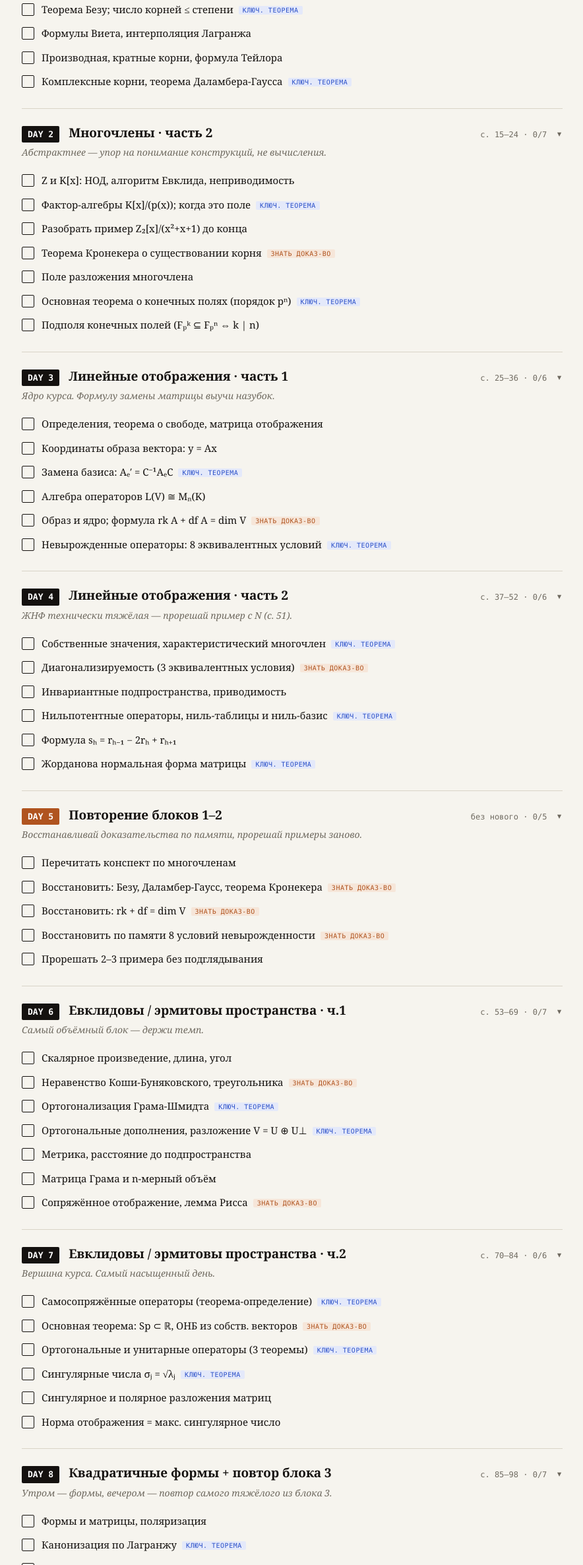
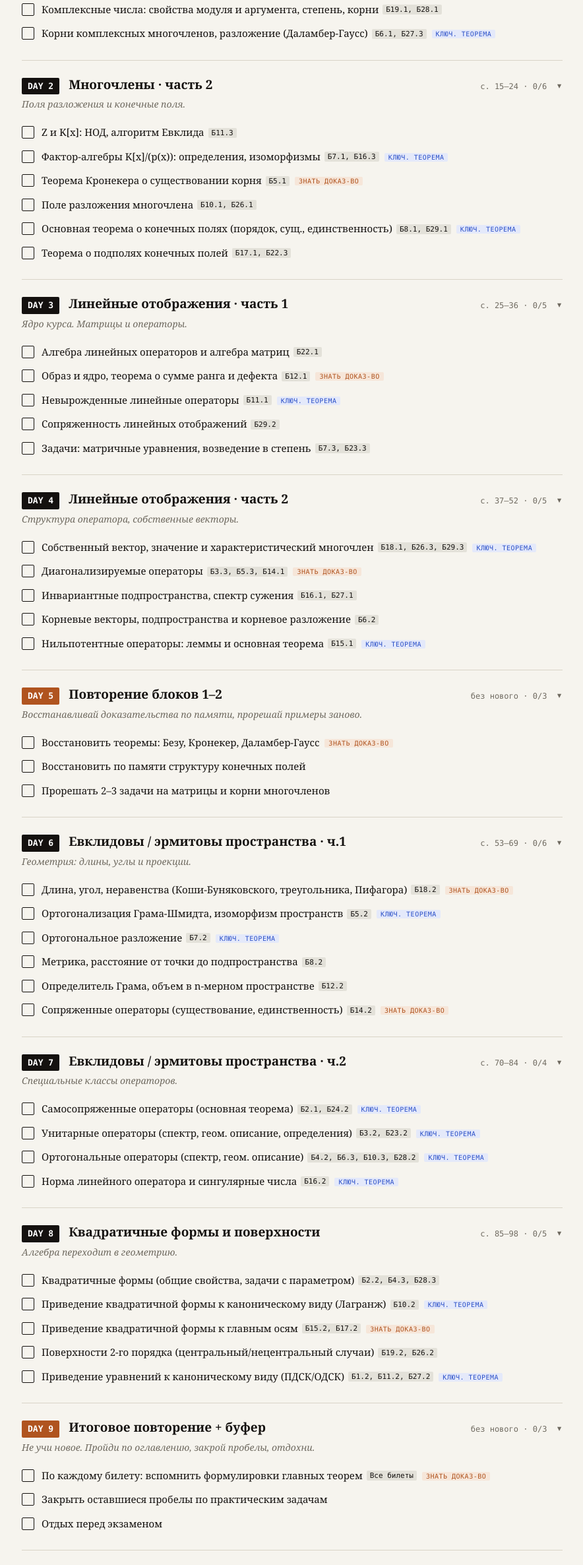
Before and after one commit to mtvxlqq/LinalCheckList, a plain HTML site: page index.html in a window 1280 px wide. Shown: the part 428-2800 px from the top of the page at 66% size, without its empty margins (197-1081 px from the left). Drawn offline with Linux system fonts and the light colour scheme.

Commit message:
Update index.html

```diff
--- a/index.html
+++ b/index.html
@@ -55,11 +55,12 @@
   .item.checked .box::after { content: '✓'; color: #fff; font-size: 13px; font-weight: bold; line-height: 1; }
   .item-text { font-size: 15px; }
   .item.checked .item-text { color: var(--muted); text-decoration: line-through; text-decoration-thickness: 1px; }
+
   .tag { font-family: 'SF Mono', Consolas, monospace; font-size: 10px; letter-spacing: .5px; text-transform: uppercase; padding: 1px 6px; border-radius: 2px; margin-left: 8px; vertical-align: middle; white-space: nowrap; }
   .tag.key { background: var(--accent-soft); color: var(--accent); }
   .tag.proof { background: var(--review-soft); color: var(--review); }
+  .t-ref { font-family: 'SF Mono', Consolas, monospace; font-size: 11px; color: var(--ink); background: #e3e1d9; padding: 1px 5px; border-radius: 2px; margin-left: 6px; vertical-align: middle; white-space: nowrap; }
 
-  /* Стили для блока билетов */
   .tickets-wrap { margin-top: 50px; border-top: 2px solid var(--ink); padding-top: 30px; margin-bottom: 40px; }
   .tickets-grid { display: grid; grid-template-columns: repeat(auto-fill, minmax(250px, 1fr)); gap: 16px; margin-top: 20px; }
   .ticket-card { background: rgba(255, 255, 255, 0.35); border: 1px solid var(--rule); padding: 16px; border-radius: 2px; }
@@ -114,7 +115,7 @@
   <div class="legend">
     <span><i class="swatch" style="background:var(--accent)"></i> ключевая теорема</span>
     <span><i class="swatch" style="background:var(--review)"></i> знать доказательство</span>
-    <span><i class="swatch" style="background:var(--ink)"></i> день изучения</span>
+    <span><i class="swatch" style="background:#e3e1d9"></i> номера билетов</span>
   </div>
 
   <button class="reset" id="reset">↺ Сбросить отметки</button>
@@ -123,95 +124,82 @@
 <script>
 var PLAN = [
   { day: 1, kind: 'study', title: 'Многочлены · часть 1', pages: 'с. 3–14',
-    note: 'Много техники — деление и разложение прорешай руками.',
+    note: 'Основы многочленов и комплексные числа.',
     items: [
-      ['Алгебра многочленов: K[x], таблица умножения eᵢeⱼ = eᵢ₊ⱼ', null],
-      ['Лемма о степени, целостность K[x], обратимые элементы', 'proof'],
-      ['Деление с остатком (существование + единственность)', 'key'],
-      ['Теорема Безу; число корней ≤ степени', 'key'],
-      ['Формулы Виета, интерполяция Лагранжа', null],
-      ['Производная, кратные корни, формула Тейлора', null],
-      ['Комплексные корни, теорема Даламбера-Гаусса', 'key'],
+      ['Алгебра многочленов над полем, теорема о делении с остатком', 'key', 'Б1.1, Б2.3, Б14.3'],
+      ['Значения и корни, теорема Безу, формулы Виета, интерполяция Лагранжа', 'key', 'Б3.1, Б24.1'],
+      ['Кратные корни и производная, формула Тейлора', 'proof', 'Б4.1, Б18.3, Б23.1'],
+      ['Комплексные числа: свойства модуля и аргумента, степень, корни', null, 'Б19.1, Б28.1'],
+      ['Корни комплексных многочленов, разложение (Даламбер-Гаусс)', 'key', 'Б6.1, Б27.3'],
     ]},
   { day: 2, kind: 'study', title: 'Многочлены · часть 2', pages: 'с. 15–24',
-    note: 'Абстрактнее — упор на понимание конструкций, не вычисления.',
+    note: 'Поля разложения и конечные поля.',
     items: [
-      ['Z и K[x]: НОД, алгоритм Евклида, неприводимость', null],
-      ['Фактор-алгебры K[x]/(p(x)); когда это поле', 'key'],
-      ['Разобрать пример Z₂[x]/(x²+x+1) до конца', null],
-      ['Теорема Кронекера о существовании корня', 'proof'],
-      ['Поле разложения многочлена', null],
-      ['Основная теорема о конечных полях (порядок pⁿ)', 'key'],
-      ['Подполя конечных полей (Fₚᵏ ⊆ Fₚⁿ ⇔ k | n)', null],
+      ['Z и K[x]: НОД, алгоритм Евклида', null, 'Б11.3'],
+      ['Фактор-алгебры K[x]/(p(x)): определения, изоморфизмы', 'key', 'Б7.1, Б16.3'],
+      ['Теорема Кронекера о существовании корня', 'proof', 'Б5.1'],
+      ['Поле разложения многочлена', null, 'Б10.1, Б26.1'],
+      ['Основная теорема о конечных полях (порядок, сущ., единственность)', 'key', 'Б8.1, Б29.1'],
+      ['Теорема о подполях конечных полей', null, 'Б17.1, Б22.3'],
     ]},
   { day: 3, kind: 'study', title: 'Линейные отображения · часть 1', pages: 'с. 25–36',
-    note: 'Ядро курса. Формулу замены матрицы выучи назубок.',
+    note: 'Ядро курса. Матрицы и операторы.',
     items: [
-      ['Определения, теорема о свободе, матрица отображения', null],
-      ['Координаты образа вектора: y = Ax', null],
-      ['Замена базиса: Aₑ′ = C⁻¹AₑC', 'key'],
-      ['Алгебра операторов L(V) ≅ Mₙ(K)', null],
-      ['Образ и ядро; формула rk A + df A = dim V', 'proof'],
-      ['Невырожденные операторы: 8 эквивалентных условий', 'key'],
+      ['Алгебра линейных операторов и алгебра матриц', null, 'Б22.1'],
+      ['Образ и ядро, теорема о сумме ранга и дефекта', 'proof', 'Б12.1'],
+      ['Невырожденные линейные операторы', 'key', 'Б11.1'],
+      ['Сопряженность линейных отображений', null, 'Б29.2'],
+      ['Задачи: матричные уравнения, возведение в степень', null, 'Б7.3, Б23.3'],
     ]},
   { day: 4, kind: 'study', title: 'Линейные отображения · часть 2', pages: 'с. 37–52',
-    note: 'ЖНФ технически тяжёлая — прорешай пример с N (с. 51).',
+    note: 'Структура оператора, собственные векторы.',
     items: [
-      ['Собственные значения, характеристический многочлен', 'key'],
-      ['Диагонализируемость (3 эквивалентных условия)', 'proof'],
-      ['Инвариантные подпространства, приводимость', null],
-      ['Нильпотентные операторы, ниль-таблицы и ниль-базис', 'key'],
-      ['Формула sₕ = rₕ₋₁ − 2rₕ + rₕ₊₁', null],
-      ['Жорданова нормальная форма матрицы', 'key'],
+      ['Собственный вектор, значение и характеристический многочлен', 'key', 'Б18.1, Б26.3, Б29.3'],
+      ['Диагонализируемые операторы', 'proof', 'Б3.3, Б5.3, Б14.1'],
+      ['Инвариантные подпространства, спектр сужения', null, 'Б16.1, Б27.1'],
+      ['Корневые векторы, подпространства и корневое разложение', null, 'Б6.2'],
+      ['Нильпотентные операторы: леммы и основная теорема', 'key', 'Б15.1'],
     ]},
   { day: 5, kind: 'review', title: 'Повторение блоков 1–2', pages: 'без нового',
     note: 'Восстанавливай доказательства по памяти, прорешай примеры заново.',
     items: [
-      ['Перечитать конспект по многочленам', null],
-      ['Восстановить: Безу, Даламбер-Гаусс, теорема Кронекера', 'proof'],
-      ['Восстановить: rk + df = dim V', 'proof'],
-      ['Восстановить по памяти 8 условий невырожденности', 'proof'],
-      ['Прорешать 2–3 примера без подглядывания', null],
+      ['Восстановить теоремы: Безу, Кронекер, Даламбер-Гаусс', 'proof', ''],
+      ['Восстановить по памяти структуру конечных полей', null, ''],
+      ['Прорешать 2–3 задачи на матрицы и корни многочленов', null, ''],
     ]},
   { day: 6, kind: 'study', title: 'Евклидовы / эрмитовы пространства · ч.1', pages: 'с. 53–69',
-    note: 'Самый объёмный блок — держи темп.',
+    note: 'Геометрия: длины, углы и проекции.',
     items: [
-      ['Скалярное произведение, длина, угол', null],
-      ['Неравенство Коши-Буняковского, треугольника', 'proof'],
-      ['Ортогонализация Грама-Шмидта', 'key'],
-      ['Ортогональные дополнения, разложение V = U ⊕ U⊥', 'key'],
-      ['Метрика, расстояние до подпространства', null],
-      ['Матрица Грама и n-мерный объём', null],
-      ['Сопряжённое отображение, лемма Рисса', 'proof'],
+      ['Длина, угол, неравенства (Коши-Буняковского, треугольника, Пифагора)', 'proof', 'Б18.2'],
+      ['Ортогонализация Грама-Шмидта, изоморфизм пространств', 'key', 'Б5.2'],
+      ['Ортогональное разложение', 'key', 'Б7.2'],
+      ['Метрика, расстояние от точки до подпространства', null, 'Б8.2'],
+      ['Определитель Грама, объем в n-мерном пространстве', null, 'Б12.2'],
+      ['Сопряженные операторы (существование, единственность)', 'proof', 'Б14.2'],
     ]},
   { day: 7, kind: 'study', title: 'Евклидовы / эрмитовы пространства · ч.2', pages: 'с. 70–84',
-    note: 'Вершина курса. Самый насыщенный день.',
+    note: 'Специальные классы операторов.',
     items: [
-      ['Самосопряжённые операторы (теорема-определение)', 'key'],
-      ['Основная теорема: Sp ⊂ ℝ, ОНБ из собств. векторов', 'proof'],
-      ['Ортогональные и унитарные операторы (3 теоремы)', 'key'],
-      ['Сингулярные числа σⱼ = √λⱼ', 'key'],
-      ['Сингулярное и полярное разложения матриц', null],
-      ['Норма отображения = макс. сингулярное число', null],
+      ['Самосопряженные операторы (основная теорема)', 'key', 'Б2.1, Б24.2'],
+      ['Унитарные операторы (спектр, геом. описание, определения)', 'key', 'Б3.2, Б23.2'],
+      ['Ортогональные операторы (спектр, геом. описание)', 'key', 'Б4.2, Б6.3, Б10.3, Б28.2'],
+      ['Норма линейного оператора и сингулярные числа', 'key', 'Б16.2'],
     ]},
-  { day: 8, kind: 'study', title: 'Квадратичные формы + повтор блока 3', pages: 'с. 85–98',
-    note: 'Утром — формы, вечером — повтор самого тяжёлого из блока 3.',
+  { day: 8, kind: 'study', title: 'Квадратичные формы и поверхности', pages: 'с. 85–98',
+    note: 'Алгебра переходит в геометрию.',
     items: [
-      ['Формы и матрицы, поляризация', null],
-      ['Канонизация по Лагранжу', 'key'],
-      ['Приведение к главным осям', null],
-      ['Закон инерции, тип и сигнатура формы', 'proof'],
-      ['Критерий Сильвестра, теорема Якоби', 'key'],
-      ['Поверхности 2-го порядка (центр./нецентр. тип)', null],
-      ['Вечер: повтор самосопряжённых/ортогональных операторов', null],
+      ['Квадратичные формы (общие свойства, задачи с параметром)', null, 'Б2.2, Б4.3, Б28.3'],
+      ['Приведение квадратичной формы к каноническому виду (Лагранж)', 'key', 'Б10.2'],
+      ['Приведение квадратичной формы к главным осям', 'proof', 'Б15.2, Б17.2'],
+      ['Поверхности 2-го порядка (центральный/нецентральный случаи)', null, 'Б19.2, Б26.2'],
+      ['Приведение уравнений к каноническому виду (ПДСК/ОДСК)', 'key', 'Б1.2, Б11.2, Б27.2'],
     ]},
   { day: 9, kind: 'review', title: 'Итоговое повторение + буфер', pages: 'без нового',
     note: 'Не учи новое. Пройди по оглавлению, закрой пробелы, отдохни.',
     items: [
-      ['По каждому пункту оглавления: главная теорема + идея', 'proof'],
-      ['Закрыть оставшиеся пробелы', null],
-      ['Лёгкий прогон формул на отдельном листе', null],
-      ['Отдых перед экзаменом', null],
+      ['По каждому билету: вспомнить формулировки главных теорем', 'proof', 'Все билеты'],
+      ['Закрыть оставшиеся пробелы по практическим задачам', null, ''],
+      ['Отдых перед экзаменом', null, ''],
     ]},
 ];
 
@@ -292,7 +280,10 @@ function render() {
       var key = d.day + '-' + i;
       var li = document.createElement('li');
       li.className = 'item' + (checked[key] ? ' checked' : '');
-      li.innerHTML = '<span class="box"></span><span class="item-text">' + it[0] + tagHtml(it[1]) + '</span>';
+
+      var ticketTag = it[2] ? '<span class="t-ref">' + it[2] + '</span>' : '';
+
+      li.innerHTML = '<span class="box"></span><span class="item-text">' + it[0] + ticketTag + tagHtml(it[1]) + '</span>';
       li.onclick = function() { checked[key] = !checked[key]; render(); };
       ul.appendChild(li);
     });
```
